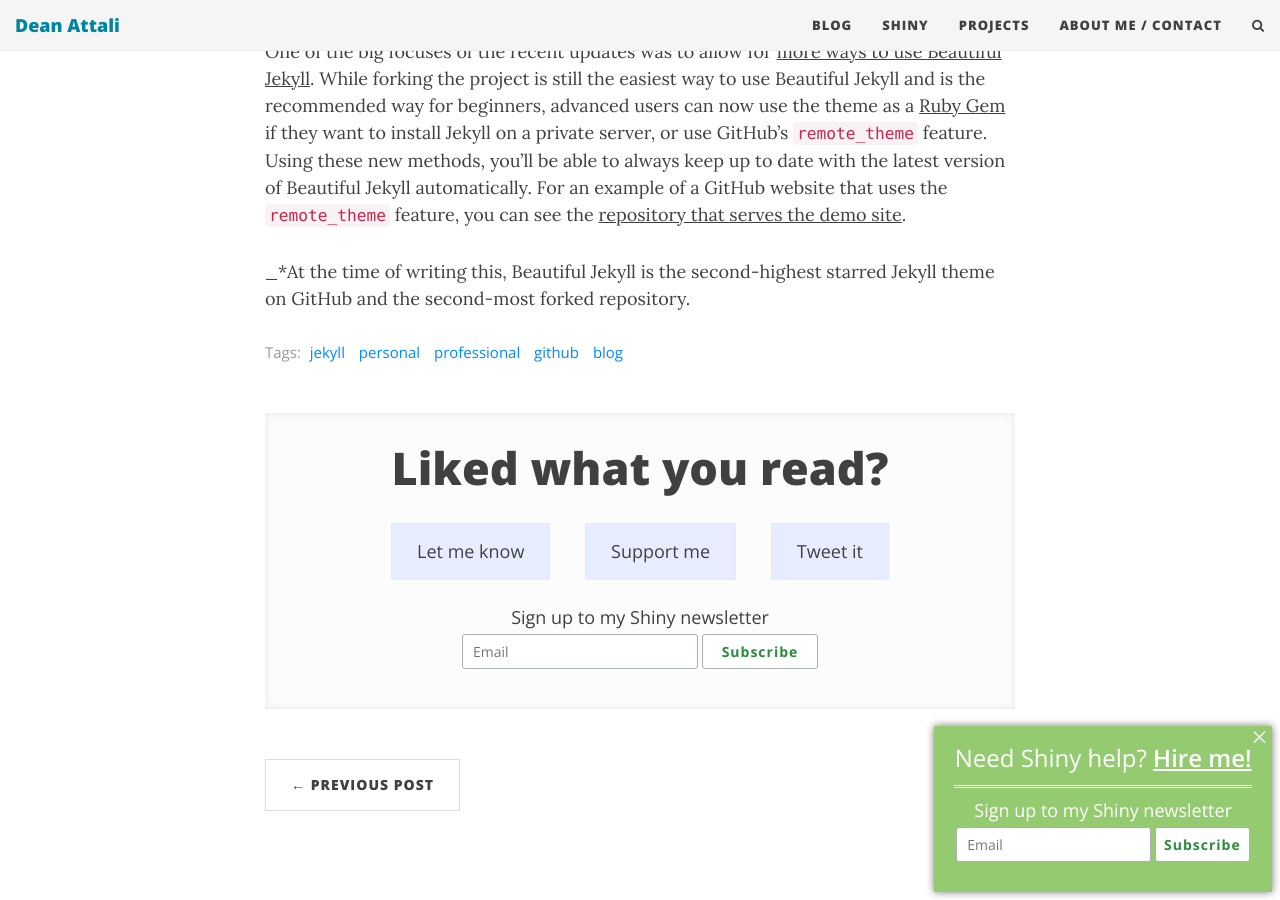
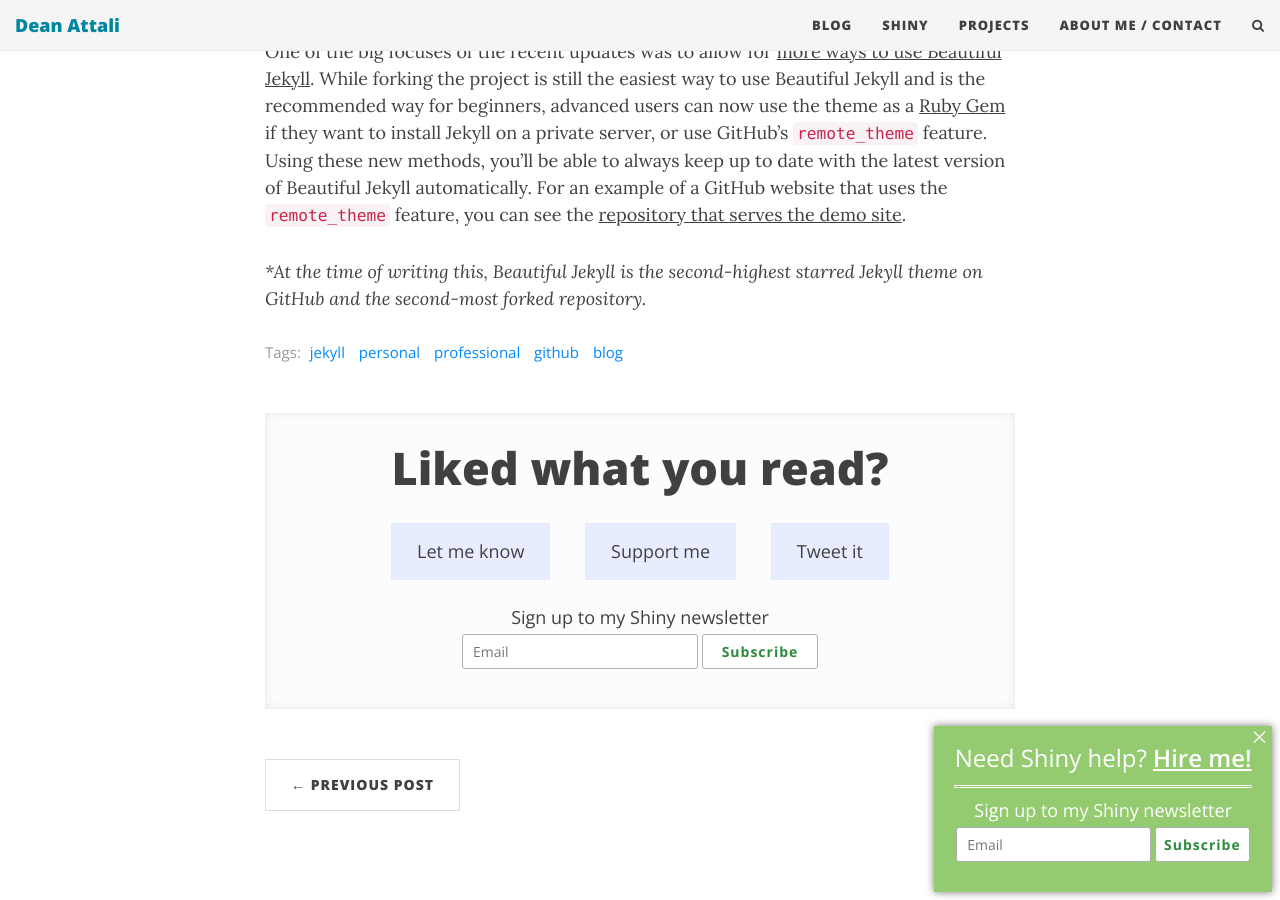
Before and after one commit to daattali/daattali.github.io, a Jekyll site: the page built from _posts/2020-07-17-beautifuljekyll4.md, in a window 1280 px wide and 900 px high, scrolled down 2962 px. Built offline with Jekyll 4.4.1, drawn with Linux system fonts in a browser that asks for light colours; nearby versions of some CDN libraries; comment, search, counter and statistics services are not loaded.

Commit message:
Update 2020-07-17-beautifuljekyll4.md

```diff
--- a/_posts/2020-07-17-beautifuljekyll4.md
+++ b/_posts/2020-07-17-beautifuljekyll4.md
@@ -68,4 +68,4 @@ Up until the recent updates, Beautiful Jekyll only had instructions for how to s
 One of the big focuses of the recent updates was to allow for [more ways to use Beautiful Jekyll](https://beautifuljekyll.com/getstarted/#install-steps-hard). While forking the project is still the easiest way to use Beautiful Jekyll and is the recommended way for beginners, advanced users can now use the theme as a [Ruby Gem](https://rubygems.org/gems/beautiful-jekyll-theme) if they want to install Jekyll on a private server, or use GitHub's `remote_theme` feature. Using these new methods, you'll be able to always keep up to date with the latest version of Beautiful Jekyll automatically. For an example of a GitHub website that uses the `remote_theme` feature, you can see the [repository that serves the demo site](https://github.com/daattali/beautiful-jekyll-demo).
 
 
-<span id="footnote"></span>_*At the time of writing this, Beautiful Jekyll is the second-highest starred Jekyll theme on GitHub and the second-most forked repository.
+<span id="footnote"></span>_*At the time of writing this, Beautiful Jekyll is the second-highest starred Jekyll theme on GitHub and the second-most forked repository._
```
